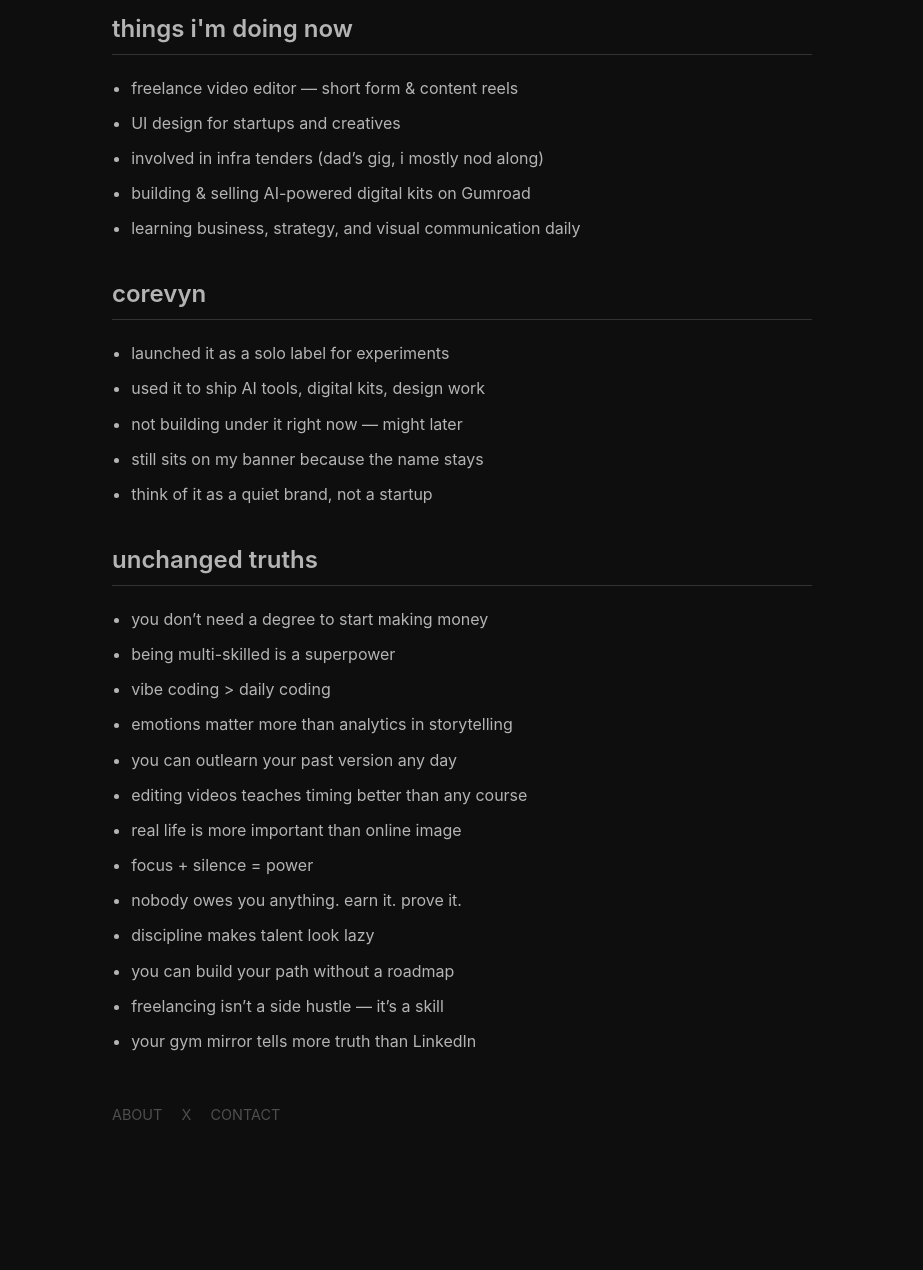
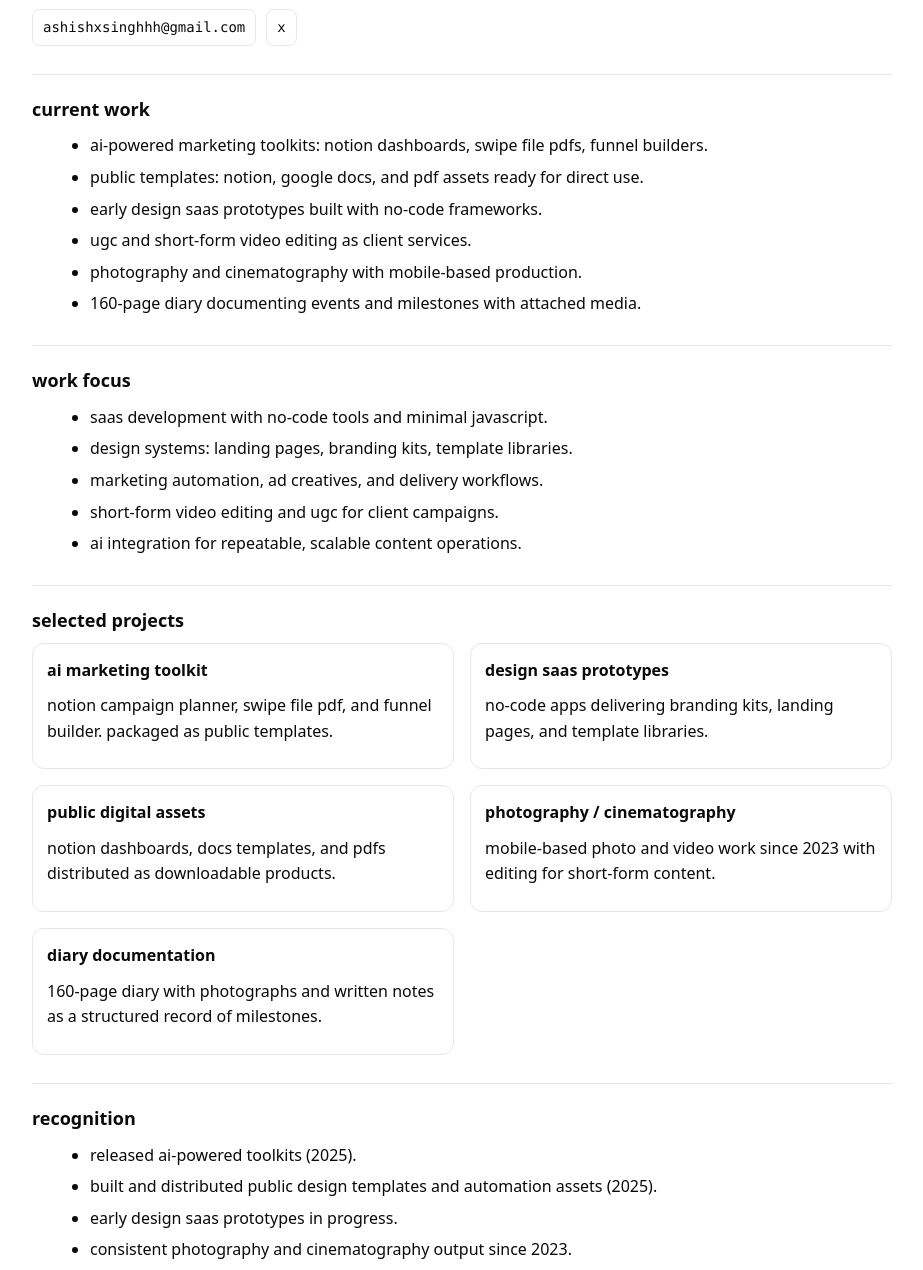
Before and after one commit to ashishxsinghh/ashishxCorevyn, a plain HTML site: page index.html in a window 1280 px wide. Shown: the part 150-1420 px from the top of the page, without its empty margins (178-1101 px from the left). Before the commit the page ends 1310 px from the top, so only its background shows below. Drawn offline with Linux system fonts and the light colour scheme.

Commit message:
Add files via upload

```diff
--- a/index.html
+++ b/index.html
@@ -1,98 +1,147 @@
 <!DOCTYPE html>
 <html lang="en">
 <head>
-  <meta charset="UTF-8">
-  <meta name="viewport" content="width=device-width, initial-scale=1.0">
-  <title>About | Inspired by Leerob</title>
+  <meta charset="utf-8" />
+  <meta name="viewport" content="width=device-width, initial-scale=1" />
+  <title>ashish — profile</title>
   <style>
+    :root {
+      --bg: #ffffff;
+      --fg: #0a0a0a;
+      --muted: #6b7280;
+      --border: #e5e7eb;
+    }
+    html, body { height: 100%; }
     body {
       margin: 0;
-      font-family: -apple-system, BlinkMacSystemFont, 'Segoe UI', Roboto, Oxygen, Ubuntu, Cantarell, 'Open Sans', 'Helvetica Neue', sans-serif;
-      background-color: #0e0e0e;
-      color: #b4b4b4;
-      line-height: 1.7;
-      padding: 2rem;
-      max-width: 700px;
-      margin-left: auto;
-      margin-right: auto;
-      transition: background 0.3s, color 0.3s;
+      background: var(--bg);
+      color: var(--fg);
+      font-family: ui-sans-serif, system-ui, -apple-system, Segoe UI, Roboto, Helvetica, Arial, "Apple Color Emoji", "Segoe UI Emoji";
+      line-height: 1.6;
     }
-    h1, h2 {
-      font-weight: 600;
+    .wrap {
+      max-width: 860px;
+      margin: 56px auto;
+      padding: 0 24px 64px;
     }
+    header { margin-bottom: 28px; }
     h1 {
-      font-size: 2.5rem;
-      margin-bottom: 0.5rem;
+      font-size: 36px;
+      letter-spacing: -0.02em;
+      font-weight: 700;
+      margin: 0 0 8px;
+      text-transform: lowercase;
     }
-    h2 {
-      font-size: 1.5rem;
-      margin-top: 2rem;
-      border-bottom: 1px solid #333;
-      padding-bottom: 0.25rem;
+    .subtitle {
+      font-size: 16px;
+      color: var(--muted);
+      margin-top: 0;
     }
-    ul {
-      padding-left: 1.2rem;
+    section { border-top: 1px solid var(--border); padding-top: 20px; margin-top: 28px; }
+    h2 { font-size: 18px; margin: 0 0 8px; text-transform: lowercase; }
+    p { margin: 10px 0; }
+    ul { margin: 10px 0 0 18px; }
+    li { margin: 6px 0; }
+    .meta { display: flex; gap: 10px; flex-wrap: wrap; margin-top: 12px; }
+    .meta a, .mono {
+      font-family: ui-monospace, SFMono-Regular, Menlo, Monaco, Consolas, "Liberation Mono", "Courier New", monospace;
+      font-size: 14px;
+      color: var(--fg);
+      text-decoration: none;
+      border: 1px solid var(--border);
+      padding: 6px 10px;
+      border-radius: 8px;
     }
-    li {
-      margin-bottom: 0.5rem;
-    }
-    a {
-      color: #4e4e4e;
-      text-decoration: none;
-    }
-    a:hover {
-      text-decoration: underline;
-      color: antiquewhite;
-    }
-    .nav {
-      margin-top: 3rem;
-      display: flex;
-      gap: 1.2rem;
-      font-size: 0.9rem;
-      text-transform: uppercase;
-    }
+    .grid { display: grid; grid-template-columns: 1fr; gap: 16px; }
+    .card { border: 1px solid var(--border); border-radius: 12px; padding: 14px; }
+    .card h3 { margin: 0 0 6px; font-size: 16px; text-transform: lowercase; }
+    .muted { color: var(--muted); }
+    footer { margin-top: 40px; font-size: 14px; color: var(--muted); }
+    @media (min-width: 720px) { .grid { grid-template-columns: repeat(2, 1fr); } }
   </style>
 </head>
 <body>
-  <h1>i build, edit, design & explore stories</h1>
+  <main class="wrap">
+    <header>
+      <h1>ashish</h1>
+      <p class="subtitle">i build design-focused saas systems and digital toolkits using no-code, lightweight development, and automation.</p>
+      <div class="meta">
+        <span class="mono">ashishxsinghhh@gmail.com</span>
+        <a href="#" aria-label="https://x.com/ashishxsinghh">x</a>
+      </div>
+    </header>
 
-  <h2>things i'm doing now</h2>
+    <section>
+      <h2>current work</h2>
       <ul>
-    <li>freelance video editor — short form & content reels</li>
-    <li>UI design for startups and creatives</li>
-    <li>involved in infra tenders (dad’s gig, i mostly nod along)</li>
-    <li>building & selling AI-powered digital kits on Gumroad</li>
-    <li>learning business, strategy, and visual communication daily</li>
+        <li>ai-powered marketing toolkits: notion dashboards, swipe file pdfs, funnel builders.</li>
+        <li>public templates: notion, google docs, and pdf assets ready for direct use.</li>
+        <li>early design saas prototypes built with no-code frameworks.</li>
+        <li>ugc and short-form video editing as client services.</li>
+        <li>photography and cinematography with mobile-based production.</li>
+        <li>160-page diary documenting events and milestones with attached media.</li>
       </ul>
-  <h2>corevyn</h2>
+    </section>
+
+    <section>
+      <h2>work focus</h2>
       <ul>
-  <li>launched it as a solo label for experiments</li>
-  <li>used it to ship AI tools, digital kits, design work</li>
-  <li>not building under it right now — might later</li>
-  <li>still sits on my banner because the name stays</li>
-  <li>think of it as a quiet brand, not a startup</li>
+        <li>saas development with no-code tools and minimal javascript.</li>
+        <li>design systems: landing pages, branding kits, template libraries.</li>
+        <li>marketing automation, ad creatives, and delivery workflows.</li>
+        <li>short-form video editing and ugc for client campaigns.</li>
+        <li>ai integration for repeatable, scalable content operations.</li>
       </ul>
-  <h2>unchanged truths</h2>
+    </section>
+
+    <section>
+      <h2>selected projects</h2>
+      <div class="grid">
+        <div class="card">
+          <h3>ai marketing toolkit</h3>
+          <p>notion campaign planner, swipe file pdf, and funnel builder. packaged as public templates.</p>
+        </div>
+        <div class="card">
+          <h3>design saas prototypes</h3>
+          <p>no-code apps delivering branding kits, landing pages, and template libraries.</p>
+        </div>
+        <div class="card">
+          <h3>public digital assets</h3>
+          <p>notion dashboards, docs templates, and pdfs distributed as downloadable products.</p>
+        </div>
+        <div class="card">
+          <h3>photography / cinematography</h3>
+          <p>mobile-based photo and video work since 2023 with editing for short-form content.</p>
+        </div>
+        <div class="card">
+          <h3>diary documentation</h3>
+          <p>160-page diary with photographs and written notes as a structured record of milestones.</p>
+        </div>
+      </div>
+    </section>
+
+    <section>
+      <h2>recognition</h2>
       <ul>
-    <li>you don’t need a degree to start making money</li>
-    <li>being multi-skilled is a superpower</li>
-    <li>vibe coding > daily coding</li>
-    <li>emotions matter more than analytics in storytelling</li>
-    <li>you can outlearn your past version any day</li>
-    <li>editing videos teaches timing better than any course</li>
-    <li>real life is more important than online image</li>
-    <li>focus + silence = power</li>
-    <li>nobody owes you anything. earn it. prove it.</li>
-    <li>discipline makes talent look lazy</li>
-    <li>you can build your path without a roadmap</li>
-    <li>freelancing isn’t a side hustle — it’s a skill</li>
-    <li>your gym mirror tells more truth than LinkedIn</li>
+        <li>released ai-powered toolkits (2025).</li>
+        <li>built and distributed public design templates and automation assets (2025).</li>
+        <li>early design saas prototypes in progress.</li>
+        <li>consistent photography and cinematography output since 2023.</li>
       </ul>
+    </section>
 
-  <div class="nav">
-    <a href="#">about</a>
-    <a href="https://x.com/ashishxsinghh">x</a>
-    <a href="mailto:ashishxsinghhh@gmail.com">contact</a>
-  </div>
+    <section>
+      <h2>next steps</h2>
+      <ul>
+        <li>launch a design-focused saas agency with profitability goals set for december 2025.</li>
+        <li>scale services in saas design, ugc, and automation into clear client offerings.</li>
+        <li>continue building and shipping public-facing digital toolkits.</li>
+      </ul>
+    </section>
+
+    <footer>
+      <p>thank you for coming here</p>
+    </footer>
+  </main>
 </body>
 </html>
```
Lines whose indentation alone changed are shown as unchanged.
